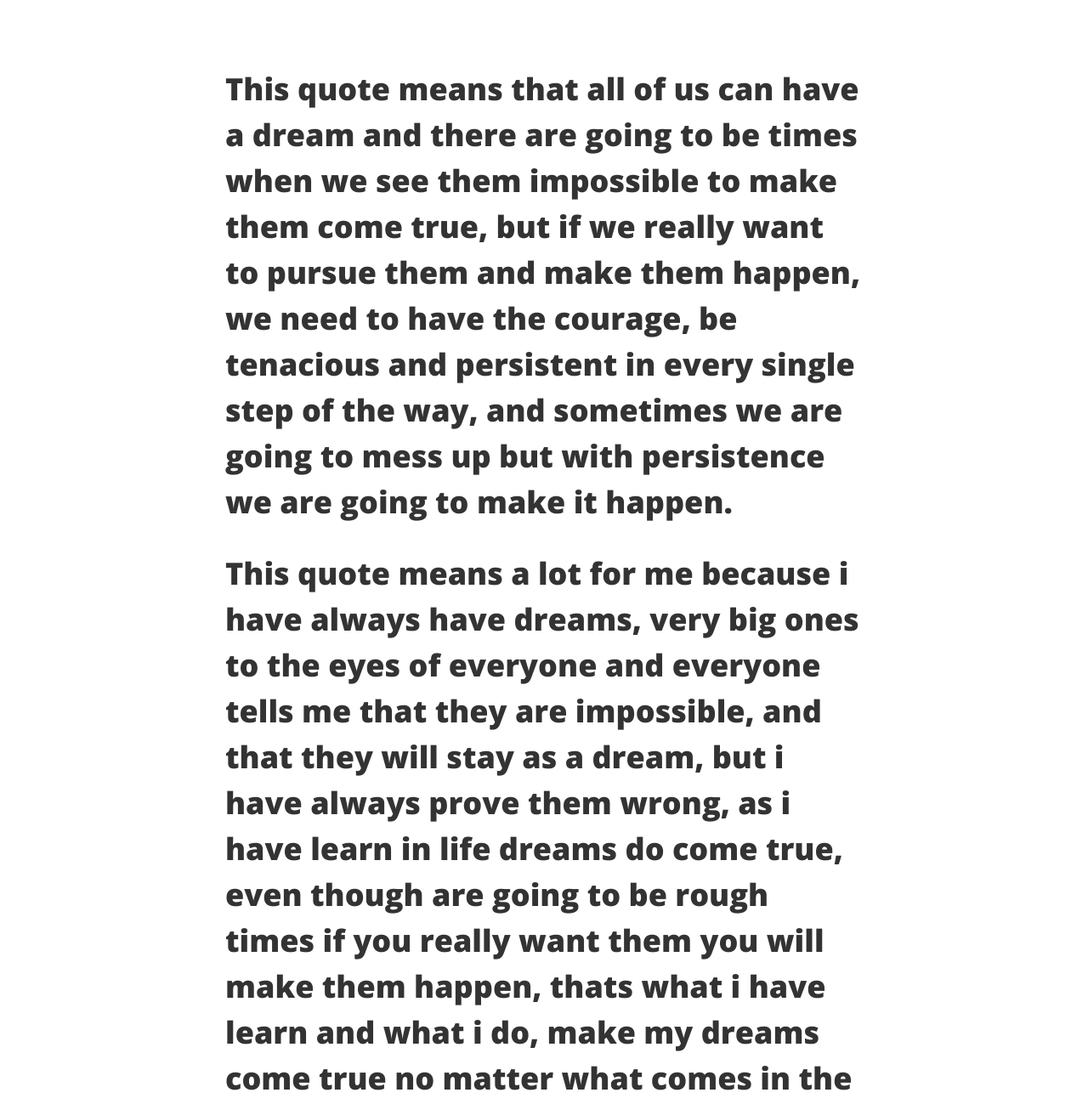
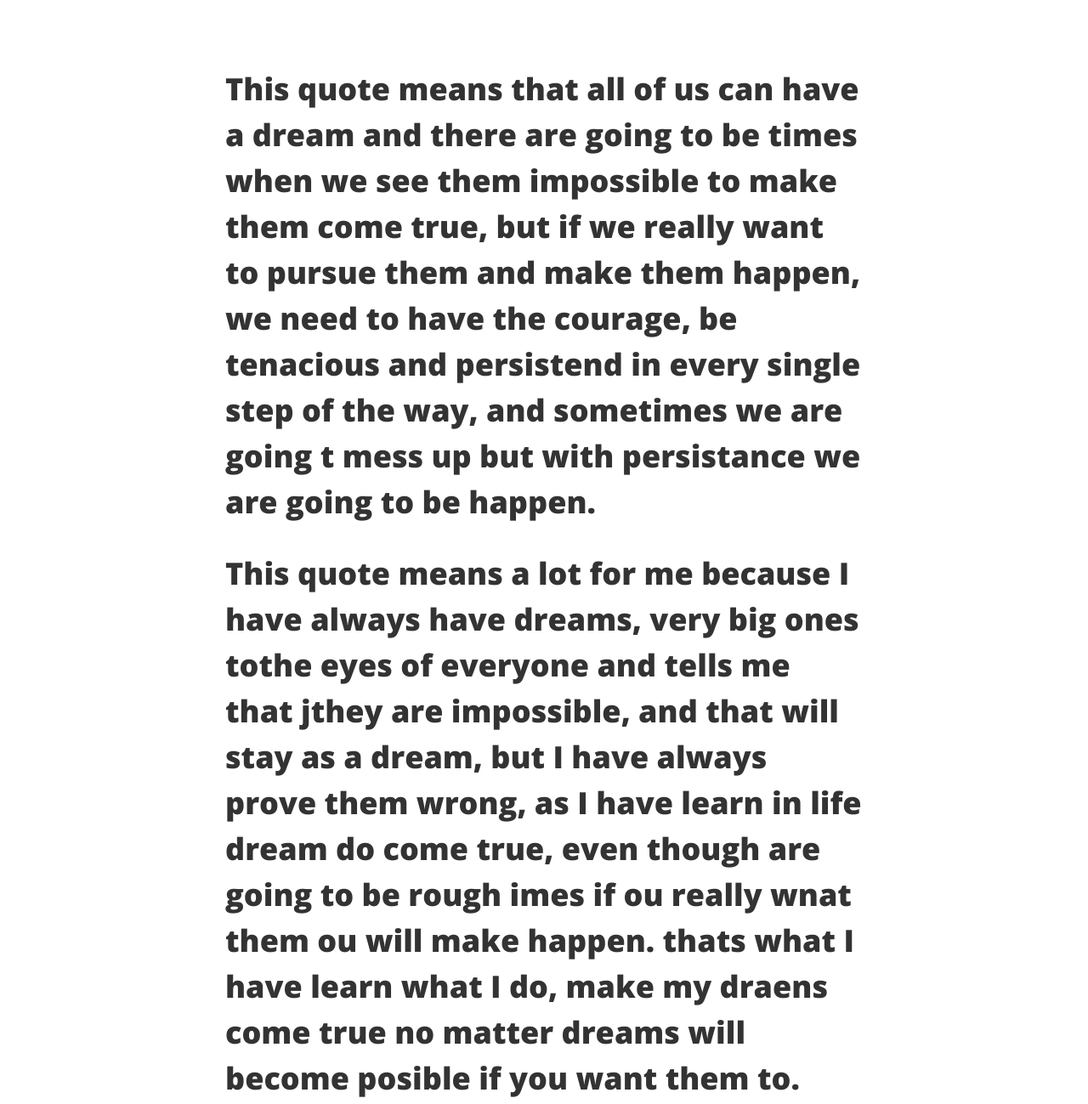
Before and after one commit to cessrunas/blog., a website: page post3.html in a window 1280 px wide. Shown: the part 719-2018 px from the top of the page at 85% size. Drawn offline with nearby package versions, Linux system fonts and the light colour scheme.

Commit message:
Update post3.html

```diff
--- a/post3.html
+++ b/post3.html
@@ -85,9 +85,9 @@
         <div class="container">
             <div class="row">
                 <div class="col-lg-8 col-lg-offset-2 col-md-10 col-md-offset-1">
-                    <p>This quote means that all of us can have a dream and there are going to be times when we see them impossible to make them come true, but if we really want to pursue them and make them happen, we need to have the courage, be tenacious and persistent in every single step of the way, and sometimes we are going to mess up but with persistence we are going to make it happen.</p>
+                    <p>This quote means that all of us can have a dream and there are going to be times when we see them impossible to make them come true, but if we really want to pursue them and make them happen, we need to have the courage, be tenacious and persistend in every single step of the way, and sometimes we are going t mess up but with persistance we are going to be happen.</p>
 
-                    <p>This quote means a lot for me because i have always have dreams, very big ones to the eyes of everyone and everyone tells me that they are impossible, and that they will stay as a dream, but i have always prove them wrong, as i have learn in life dreams do come true, even though are going to be rough times if you really want them you will make them happen, thats what i have learn and what i do, make my dreams come true no matter what comes in the way, it will be alright and your dreams will become posible if you want them to.</p>
+                    <p>This quote means a lot for me because I have always have dreams, very big ones tothe eyes of everyone and tells me that jthey are impossible, and that will stay as a dream, but I have always prove them wrong, as I have learn in life dream do come true, even though are going to be rough imes if ou really wnat them ou will make happen. thats what I have learn what I do, make my draens come true no matter dreams will become posible if you want them to.</p>
 
 
                 </div>
```
